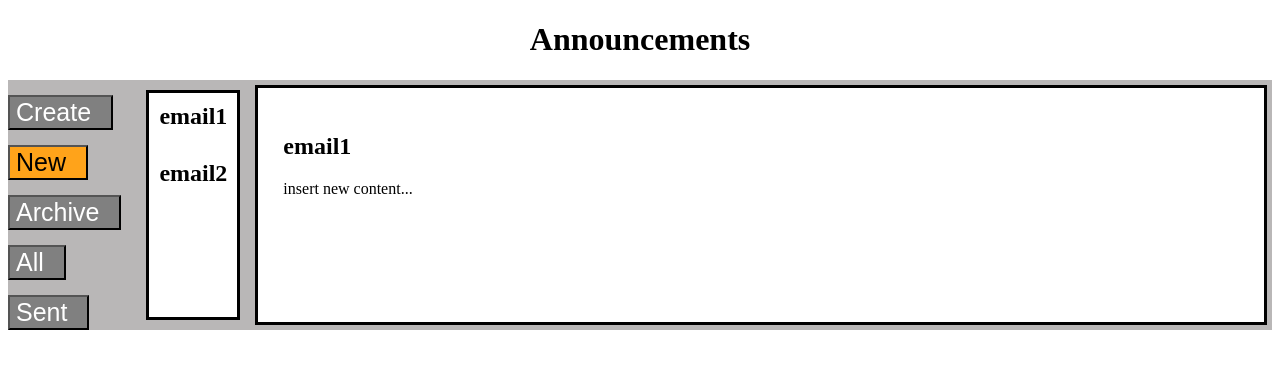
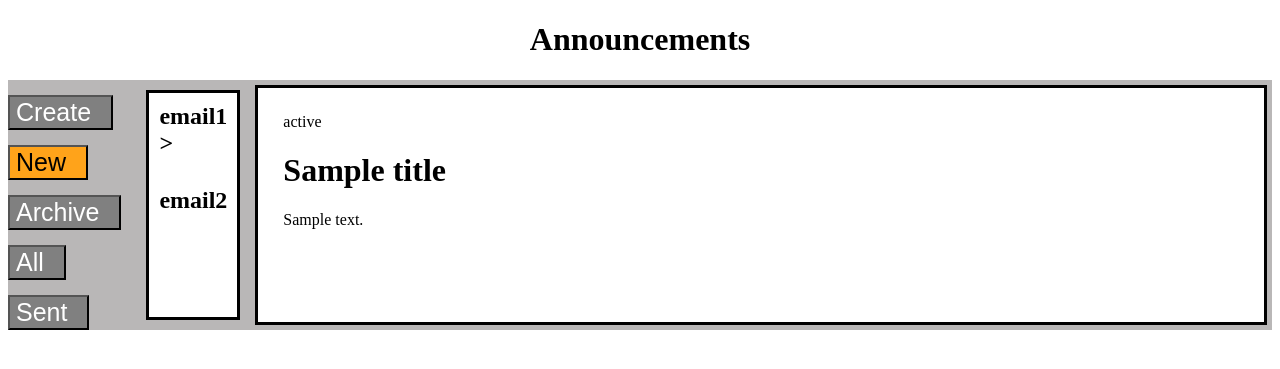
Before and after one commit to Eusocial-Interns/smart-scheduler, a Django app: template apps/scheduling/templates/scheduling/announcements.html in a window 1280 px wide. Shown: the part 118-487 px from the top of the page. Run offline with Django 5.2, Linux system fonts and the light colour scheme; the template is opened without the code that fills it: most values are stand-ins (such as "Sample title", 1, 10 or a date in 2020); parts of the project's set-up code (start-up, migrations or seed data) failed here and were passed over.

Commit message:
Add basic-field validation and design

```diff
--- a/apps/scheduling/static/scheduling/css/announcements.css
+++ b/apps/scheduling/static/scheduling/css/announcements.css
@@ -74,6 +74,7 @@
         width: 94%;
     }
     .tabcontent {
-     display: none !important;
+     display: none;
+     width: auto;
     }
 }
--- a/apps/scheduling/templates/scheduling/announcements.html
+++ b/apps/scheduling/templates/scheduling/announcements.html
@@ -17,55 +17,74 @@
         <div class="announcements_area">
             <!-- Tabs Create, New, Archive, All, Sent-->
                 <div class="tab">
-                    <button id="create">Create</button>
+                    <button id="create" class="tablinks" onclick="controls(event, 'Create')">Create</button>
                     <button id="defaultOpen" class="tablinks" onclick="controls(event, 'New')">New</button>
                     <button class="tablinks" onclick="controls(event, 'Archive')">Archive</button>
                     <button class="tablinks" onclick="controls(event, 'All')">All</button>
                     <button class="tablinks" onclick="controls(event, 'Sent')">Sent</button>
                 </div>
             <!-- Tab Content -->
+            <div id="CreateMessage" class="messagecontent">
+                <form action="submit-email" method="post">
+                    <label for="email">Email address:</label>
+                    <input type="email" id="email" name="email" required>
+                    <button type="submit">Send</button>
+                </form>
+            </div>
             <div id="NewMessage" class="messagecontent">
                 <ul>
-                    <li><h2>email1</h2></li>
+                    <li><h2>email1<span id="toggleMessage"> > </span></h2></li>
                     <li><h2>email2</h2></li>
                 </ul>
             </div>
             <div id="NewTab" class="tabcontent">
-                <h2>email1</h2>
-                <p> insert new content...</p>
+                <span class="status">{{status}}</span>
+                <h1>{{title}}</h1>
+                <div class="contentBody">
+                    {{content_body}}
+                </div>
             </div>
 
             <div id="ArchiveMessage" class="messagecontent">
                 <ul>
-                    <li><h2>email1</h2></li>
+                    <li><h2>email1<span id="toggleMessage"> > </span></h2></li>
                     <li><h2>email2</h2></li>
                 </ul>
             </div>
             <div id="ArchiveTab" class="tabcontent">
-                <h2>email1</h2>
-                <p> insert archive content...</p>
+                <span class="status">{{status}}</span>
+                <h1>{{title}}</h1>
+                <div class="contentBody">
+                    {{content_body}}
+                </div>
             </div>
 
             <div id="AllMessage" class="messagecontent">
                 <ul>
-                    <li><h2>email1</h2></li>
+                    <li><h2>email1<span id="toggleMessage"> > </span></h2></li>
                     <li><h2>email2</h2></li>
                 </ul>
             </div>
             <div id="AllTab" class="tabcontent">
-                <h2>email1</h2>
-                <p> insert all content...</p>
+                <span class="status">{{status}}</span>
+                <h1>{{title}}</h1>
+                <div class="contentBody">
+                    {{content_body}}
+                </div>
             </div>
 
             <div id="SentMessage" class="messagecontent">
                 <ul>
-                    <li><h2>email1</h2></li>
+                    <li><h2>email1<span id="toggleMessage"> > </span></h2></li>
                     <li><h2>email2</h2></li>
                 </ul>
             </div>
             <div id="SentTab" class="tabcontent">
-                <h2>email1</h2>
-                <p> insert your sent content...</p>
+                <span class="status">{{status}}</span>
+                <h1>{{title}}</h1>
+                <div class="contentBody">
+                    {{content_body}}
+                </div>
             </div>
         </div>
     </div>
@@ -92,6 +111,8 @@
 }
 // Starting defaultOpen to the New tab
 document.getElementById("defaultOpen").click();
+
+//
 </script>
 </body>
 </html>
```
